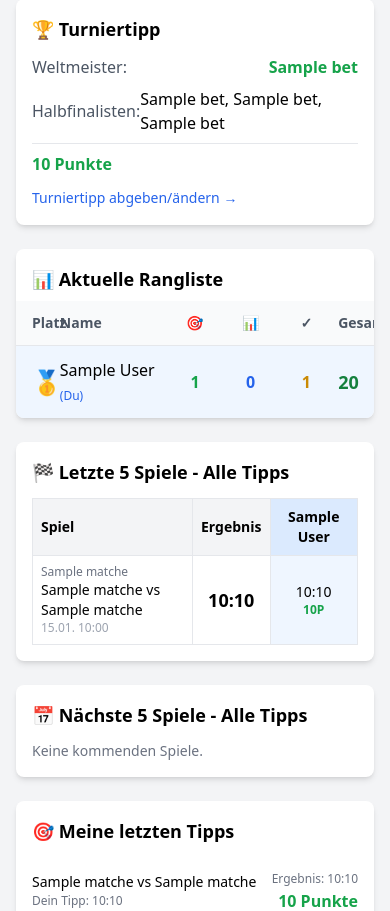
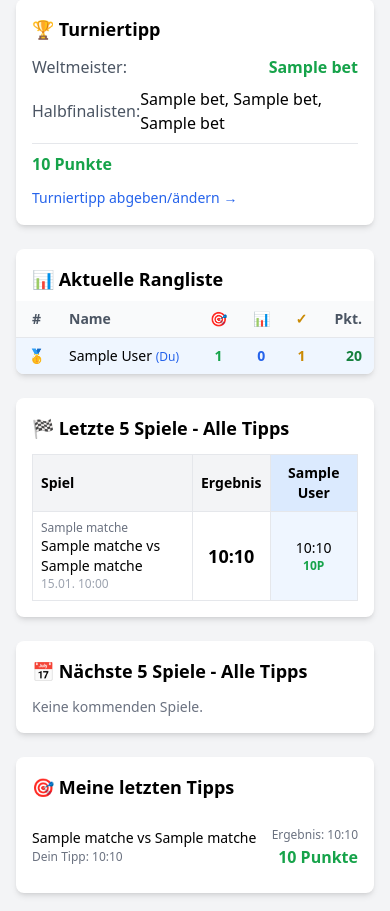
Before and after one commit to ccarpo/familybet, a Flask app: page /dashboard in a window 390 px wide. Shown: the part 189-1100 px from the top of the page. Run offline with Flask 3, Linux system fonts and the light colour scheme; the visitor is signed in with stand-in values (Sample User, id 1); tables that the repository leaves empty hold one stand-in row (values such as "Sample post"); some libraries are stand-ins or nearby versions.

Commit message:
mobile ui fixes.

```diff
--- a/app/templates/dashboard.html
+++ b/app/templates/dashboard.html
@@ -54,50 +54,43 @@
     <div class="bg-white rounded-lg shadow-md overflow-hidden">
         <h2 class="text-lg font-bold p-4 pb-2">📊 Aktuelle Rangliste</h2>
         {% if leaderboard %}
-        <!-- Header Row -->
-        <div class="bg-gray-50 border-b px-4 py-3 grid grid-cols-12 gap-2 text-sm font-semibold text-gray-600">
-            <div class="col-span-1 text-center">Platz</div>
-            <div class="col-span-4">Name</div>
-            <div class="col-span-2 text-center">🎯</div>
-            <div class="col-span-2 text-center">📊</div>
-            <div class="col-span-2 text-center">✓</div>
-            <div class="col-span-1 text-right">Gesamt</div>
+        <div class="overflow-x-auto">
+        <table class="w-full text-sm min-w-[320px]">
+            <thead class="bg-gray-50 border-b">
+                <tr>
+                    <th class="px-3 py-2 text-center font-semibold text-gray-600 w-10">#</th>
+                    <th class="px-3 py-2 text-left font-semibold text-gray-600">Name</th>
+                    <th class="px-3 py-2 text-center font-semibold text-green-600 whitespace-nowrap" title="Exakt">🎯</th>
+                    <th class="px-3 py-2 text-center font-semibold text-blue-600 whitespace-nowrap" title="Differenz">📊</th>
+                    <th class="px-3 py-2 text-center font-semibold text-yellow-600 whitespace-nowrap" title="Sieger">✓</th>
+                    <th class="px-3 py-2 text-right font-semibold text-gray-600 whitespace-nowrap">Pkt.</th>
+                </tr>
+            </thead>
+            <tbody class="divide-y divide-gray-100">
+            {% for entry in leaderboard %}
+            <tr class="{% if entry.user.id == user.id %}bg-blue-50{% else %}hover:bg-gray-50{% endif %}">
+                <td class="px-3 py-2 text-center">
+                    {% if entry.rank == 1 %}🥇
+                    {% elif entry.rank == 2 %}🥈
+                    {% elif entry.rank == 3 %}🥉
+                    {% else %}<span class="text-gray-500">{{ entry.rank }}</span>
+                    {% endif %}
+                </td>
+                <td class="px-3 py-2 font-medium">
+                    {{ entry.user.name }}
+                    {% if entry.user.id == user.id %}<span class="text-xs text-blue-600">(Du)</span>{% endif %}
+                </td>
+                <td class="px-3 py-2 text-center text-green-600 font-semibold">{{ entry.exact_predictions }}</td>
+                <td class="px-3 py-2 text-center text-blue-600 font-semibold">{{ entry.correct_diffs }}</td>
+                <td class="px-3 py-2 text-center text-yellow-600 font-semibold">{{ entry.correct_winners }}</td>
+                <td class="px-3 py-2 text-right font-bold {% if entry.total_points > 0 %}text-green-700{% else %}text-gray-400{% endif %}">
+                    {{ entry.total_points }}
+                </td>
+            </tr>
+            {% endfor %}
+            </tbody>
+        </table>
         </div>
-
-        <!-- Data Rows -->
-        {% for entry in leaderboard %}
-        <div class="border-b last:border-0 px-4 py-3 grid grid-cols-12 gap-2 items-center {% if entry.user.id == user.id %}bg-blue-50{% endif %}">
-            <div class="col-span-1 text-center">
-                {% if entry.rank == 1 %}
-                <span class="text-2xl">🥇</span>
-                {% elif entry.rank == 2 %}
-                <span class="text-2xl">🥈</span>
-                {% elif entry.rank == 3 %}
-                <span class="text-2xl">🥉</span>
-                {% else %}
-                <span class="text-gray-500">{{ entry.rank }}</span>
-                {% endif %}
-            </div>
-            <div class="col-span-4 font-medium">
-                {{ entry.user.name }}
-                {% if entry.user.id == user.id %}
-                <span class="text-xs text-blue-600">(Du)</span>
-                {% endif %}
-            </div>
-            <div class="col-span-2 text-center text-green-600 font-semibold">
-                {{ entry.exact_predictions }}
-            </div>
-            <div class="col-span-2 text-center text-blue-600 font-semibold">
-                {{ entry.correct_diffs }}
-            </div>
-            <div class="col-span-2 text-center text-yellow-600 font-semibold">
-                {{ entry.correct_winners }}
-            </div>
-            <div class="col-span-1 text-right font-bold text-lg {% if entry.total_points > 0 %}text-green-700{% else %}text-gray-400{% endif %}">
-                {{ entry.total_points }}
-            </div>
-        </div>
-        {% endfor %}
         {% else %}
         <p class="text-gray-500 text-sm p-4">Noch keine Spieler vorhanden.</p>
         {% endif %}
--- a/app/templates/special_tips.html
+++ b/app/templates/special_tips.html
@@ -12,7 +12,8 @@
     </div>
 
     <div class="bg-white rounded-lg shadow-md overflow-hidden">
-        <table class="w-full text-sm">
+        <div class="overflow-x-auto">
+        <table class="w-full text-sm min-w-[480px]">
             <thead class="bg-gray-50 border-b">
                 <tr>
                     <th class="px-4 py-3 text-left font-semibold text-gray-600">Spieler</th>
@@ -52,6 +53,7 @@
                 {% endfor %}
             </tbody>
         </table>
+        </div>
     </div>
 </div>
 {% endblock %}
```
